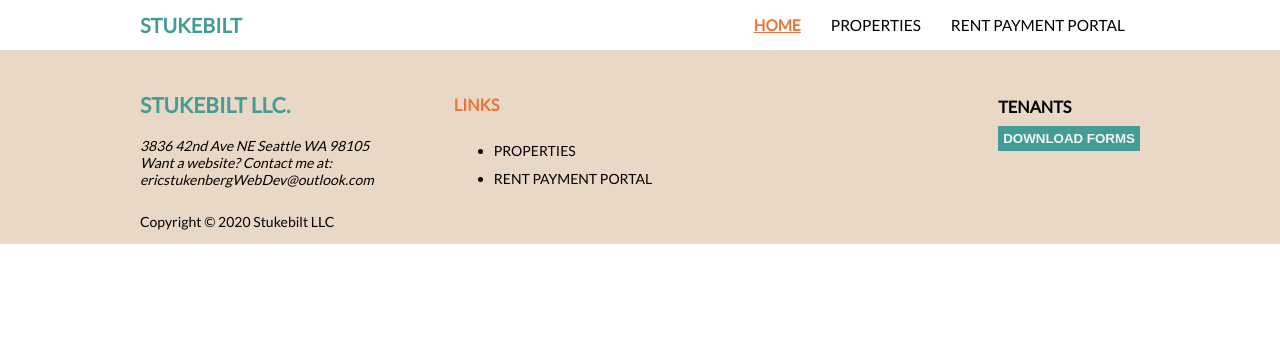
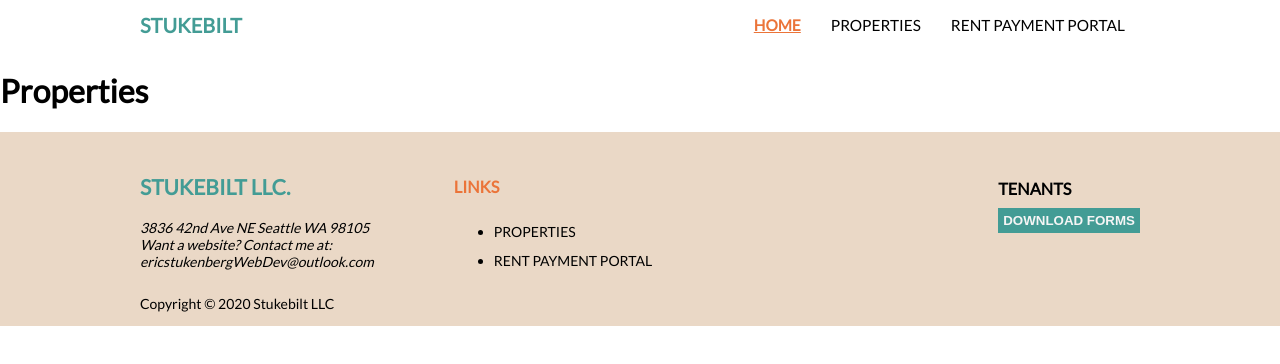
Before and after one commit to EricStukenberg/stukebilt, a React (Create React App) app: page /properties in a window 1280 px wide. Shown: the top 364 px of the page. Built offline with nearby package versions, Linux system fonts and the light colour scheme.

Commit message:
started connecting backend

```diff
--- a/src/containers/Properties.js
+++ b/src/containers/Properties.js
@@ -8,7 +8,7 @@ const Properties = () => {
 
     return (
         <div>
-
+            <h1>Properties</h1>
         </div>
     );
 
```
Also changed, not shown: src/base.js (added).
